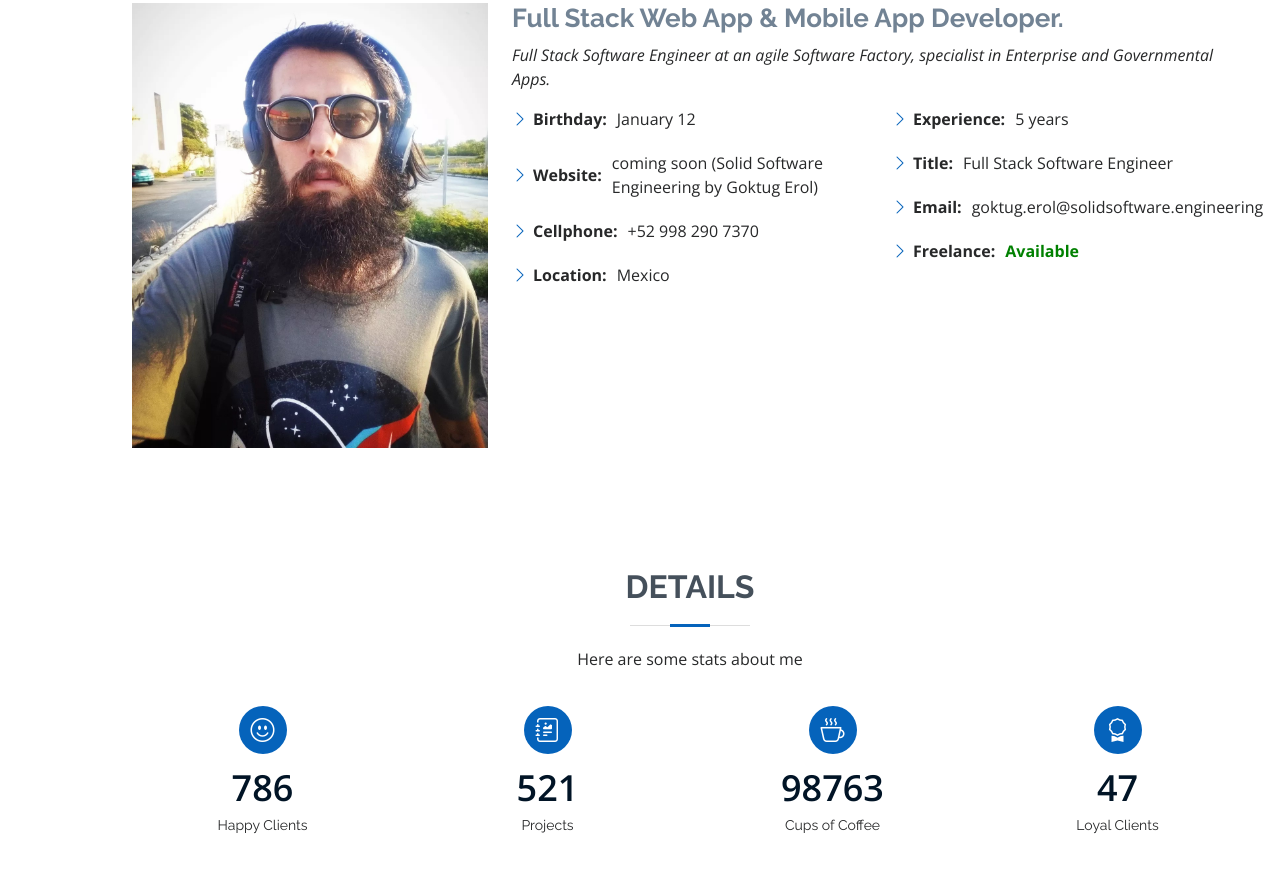
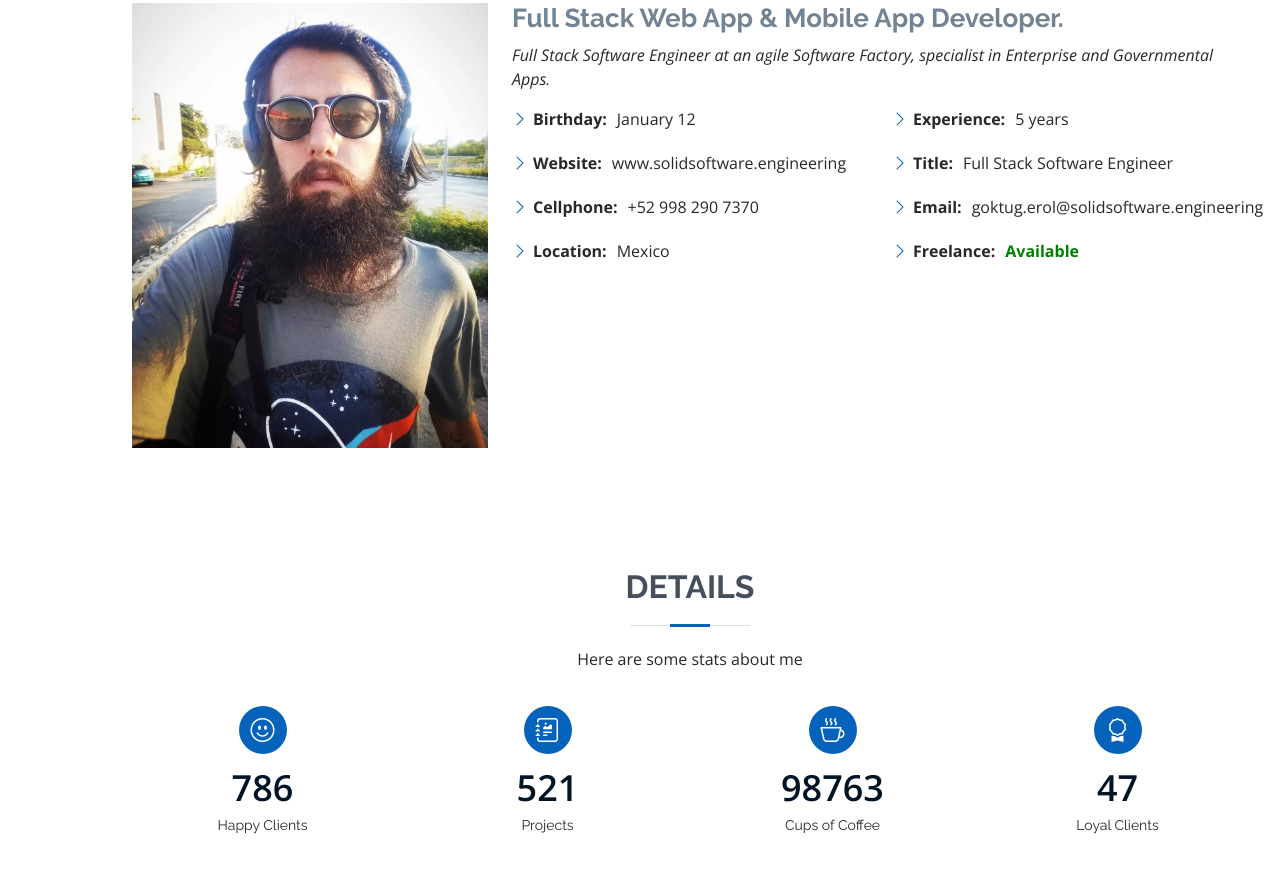
Before and after one commit to goktugerol-dev/goktugerol-dev.github-old-io, a plain HTML site: page index.html in a window 1280 px wide. Shown: the part 1013-1884 px from the top of the page. Drawn offline with nearby package versions, Linux system fonts and the light colour scheme.

Commit message:
Update index.html

```diff
--- a/index.html
+++ b/index.html
@@ -155,7 +155,7 @@
                     <li>
                       <i class="bi bi-chevron-right"></i>
                       <strong>Website:</strong>
-                      <span>coming soon (Solid Software Engineering by Goktug Erol)</span>
+                      <span href="www.solidsoftware.engineering">www.solidsoftware.engineering</span>
                     </li>
                     <li>
                       <i class="bi bi-chevron-right"></i>
```
